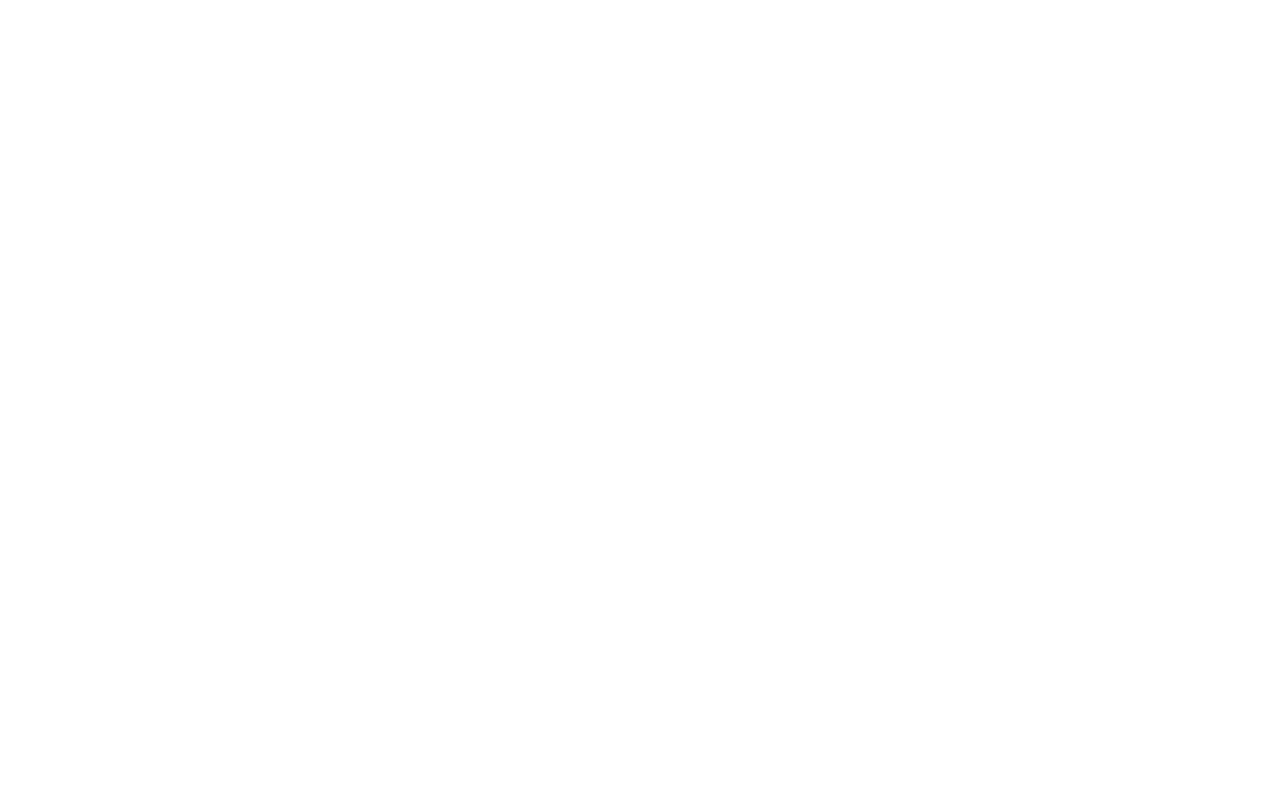
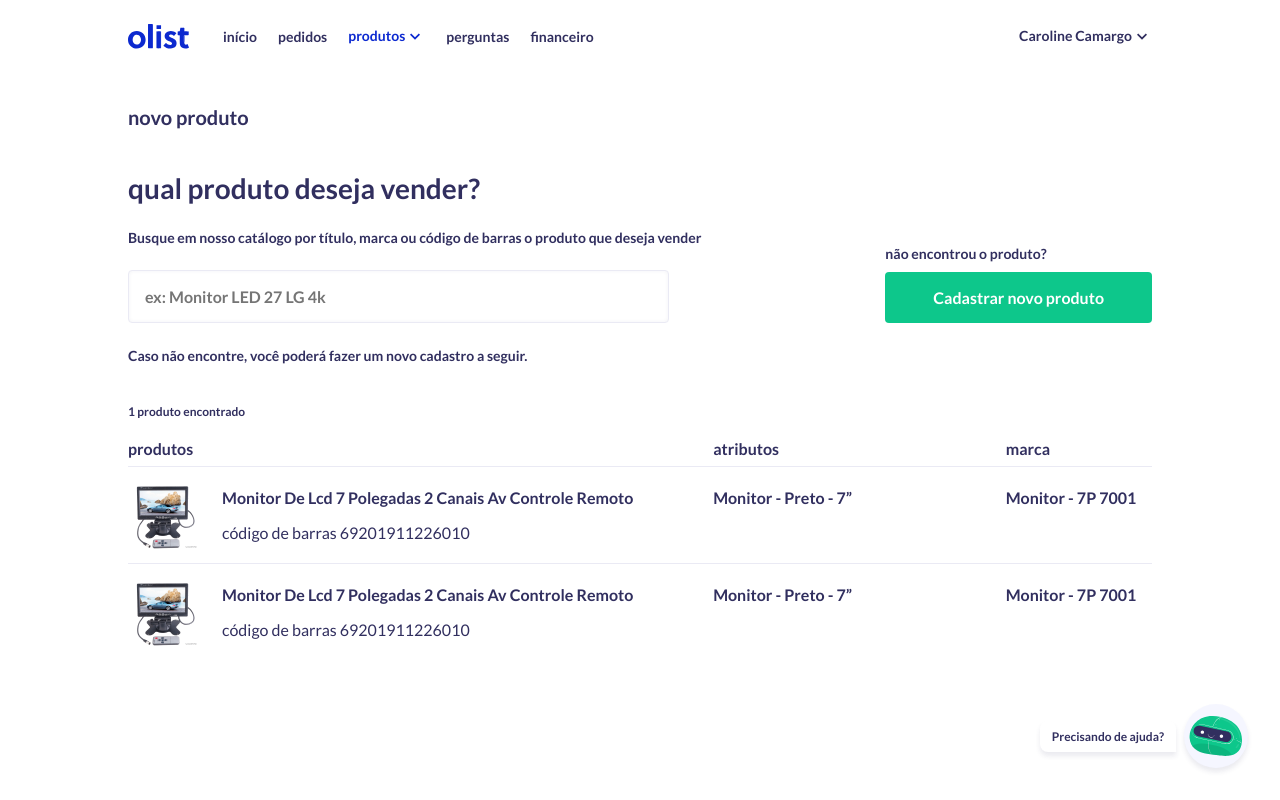
Before and after one commit to Fekleite/olist-frontend, a React (Create React App) app: page /new-product in a window 1280 px wide. Built offline with nearby package versions, Linux system fonts and the light colour scheme.

Commit message:
feat: Create product component and new product page

```diff
--- /dev/null
+++ b/src/components/Product/index.js
@@ -0,0 +1,26 @@
+import React from "react";
+
+import { Container, Info, Text, Attribute, Brand } from "./styles";
+
+import image from "../../assets/monitor.png";
+
+function Product() {
+  return (
+    <Container>
+      <Info>
+        <img src={image} alt="" />
+
+        <Text>
+          <h4>Monitor De Lcd 7 Polegadas 2 Canais Av Controle Remoto</h4>
+          <p>código de barras 69201911226010</p>
+        </Text>
+      </Info>
+
+      <Attribute>Monitor - Preto - 7”</Attribute>
+
+      <Brand>Monitor - 7P 7001</Brand>
+    </Container>
+  );
+}
+
+export default Product;
--- /dev/null
+++ b/src/components/Product/styles.js
@@ -0,0 +1,29 @@
+import styled from "styled-components";
+
+export const Container = styled.div`
+  width: 100%;
+  display: grid;
+  grid-template-columns: 2fr 1fr 0.5fr;
+  border-top: 1px solid #eaeaf4;
+  padding: 1.3rem 0;
+`;
+
+export const Info = styled.div`
+  display: flex;
+  align-items: center;
+`;
+
+export const Text = styled.div`
+  margin-left: 2.4rem;
+  h4 {
+    margin-bottom: 1.6rem;
+  }
+`;
+
+export const Attribute = styled.h4`
+  margin-top: 0.8rem;
+`;
+
+export const Brand = styled.h4`
+  margin-top: 0.8rem;
+`;
--- /dev/null
+++ b/src/pages/NewProduct/index.js
@@ -0,0 +1,74 @@
+import React from "react";
+import { Link } from "react-router-dom";
+
+import {
+  Container,
+  Content,
+  SearchContainer,
+  Search,
+  AddNewProduct,
+  Text,
+  Results,
+  NumberResults,
+  Header,
+  Products,
+} from "./styles";
+
+import NavBar from "../../components/NavBar";
+import BotHelp from "../../components/BotHelp";
+import Product from "../../components/Product";
+
+function NewProduct() {
+  return (
+    <Container>
+      <NavBar />
+
+      <Content>
+        <SearchContainer>
+          <Search>
+            <h2>novo produto</h2>
+
+            <h3>qual produto deseja vender?</h3>
+            <p>
+              Busque em nosso catálogo por título, marca ou código de barras o
+              produto que deseja vender
+            </p>
+
+            <input type="text" placeholder="ex: Monitor LED 27 LG 4k" />
+          </Search>
+
+          <AddNewProduct>
+            <p>não encontrou o produto?</p>
+
+            <button>
+              <Link to="/steps">Cadastrar novo produto</Link>
+            </button>
+          </AddNewProduct>
+        </SearchContainer>
+
+        <Text>
+          Caso não encontre, você poderá fazer um novo cadastro a seguir.
+        </Text>
+
+        <Results>
+          <NumberResults>1 produto encontrado</NumberResults>
+
+          <Header>
+            <h4>produtos</h4>
+            <h4>atributos</h4>
+            <h4>marca</h4>
+          </Header>
+
+          <Products>
+            <Product />
+            <Product />
+          </Products>
+        </Results>
+      </Content>
+
+      <BotHelp />
+    </Container>
+  );
+}
+
+export default NewProduct;
--- /dev/null
+++ b/src/pages/NewProduct/styles.js
@@ -0,0 +1,111 @@
+import styled from "styled-components";
+
+export const Container = styled.div`
+  width: 80%;
+  margin: auto;
+  display: flex;
+  flex-direction: column;
+  position: relative;
+`;
+
+export const Content = styled.div`
+  width: 100%;
+  margin-top: 5.6rem;
+`;
+
+export const Text = styled.p`
+  font-weight: 600;
+  font-size: 1.4rem;
+  margin: 2.4rem 0;
+`;
+
+export const SearchContainer = styled.div`
+  width: 100%;
+  display: grid;
+  grid-template-columns: 1.5fr 1fr;
+`;
+
+export const Search = styled.div`
+  h2 {
+    font-weight: 600;
+    font-size: 2rem;
+  }
+
+  h3 {
+    font-weight: 600;
+    margin-top: 4.2rem;
+    font-size: 2.8rem;
+  }
+
+  p {
+    font-weight: 600;
+    font-size: 1.4rem;
+    margin: 2.4rem 0;
+  }
+
+  input {
+    width: 88%;
+    border: 1px solid #eaeaf4;
+    box-sizing: border-box;
+    box-shadow: inset 0px 0px 4px rgba(49, 47, 95, 0.05);
+    border-radius: 4px;
+    padding: 1.6rem;
+    font-weight: 600;
+    font-size: 1.6rem;
+    color: #696d8c;
+  }
+`;
+
+export const AddNewProduct = styled.div`
+  align-self: flex-end;
+  justify-self: flex-end;
+
+  p {
+    font-size: 1.4rem;
+    font-weight: 600;
+  }
+
+  button {
+    padding: 1.6rem 4.8rem;
+    background: var(--color-green);
+    border-radius: 4px;
+    border: none;
+    display: flex;
+    align-items: center;
+    justify-content: center;
+    margin-top: 1rem;
+
+    a {
+      font-weight: bold;
+      font-size: 1.6rem;
+      color: #ffffff;
+      text-decoration: none;
+    }
+  }
+`;
+
+export const Results = styled.div`
+  width: 100%;
+  display: flex;
+  flex-direction: column;
+  margin-top: 4rem;
+`;
+
+export const NumberResults = styled.p`
+  font-weight: 600;
+  font-size: 1.2rem;
+`;
+
+export const Header = styled.div`
+  margin-top: 2rem;
+  margin-bottom: 0.8rem;
+  width: 100%;
+  display: grid;
+  grid-template-columns: 2fr 1fr 0.5fr;
+`;
+
+export const Products = styled.div`
+  width: 100%;
+  display: flex;
+  flex-direction: column;
+`;
--- a/src/routes.js
+++ b/src/routes.js
@@ -6,6 +6,7 @@
 import Profile from "./pages/Profile";
 import Onboarding from "./pages/Oboarding";
 import Steps from "./pages/Steps";
+import NewProduct from "./pages/NewProduct";
 
 function Routes() {
   return (
@@ -15,6 +16,7 @@
       <Route path="/profile" component={Profile} exact />
       <Route path="/register" component={Chat} exact />
       <Route path="/login" component={Login} exact />
+      <Route path="/new-product" component={NewProduct} exact />
     </BrowserRouter>
   );
 }
```
Also changed, not shown: src/assets/monitor.png (added).
